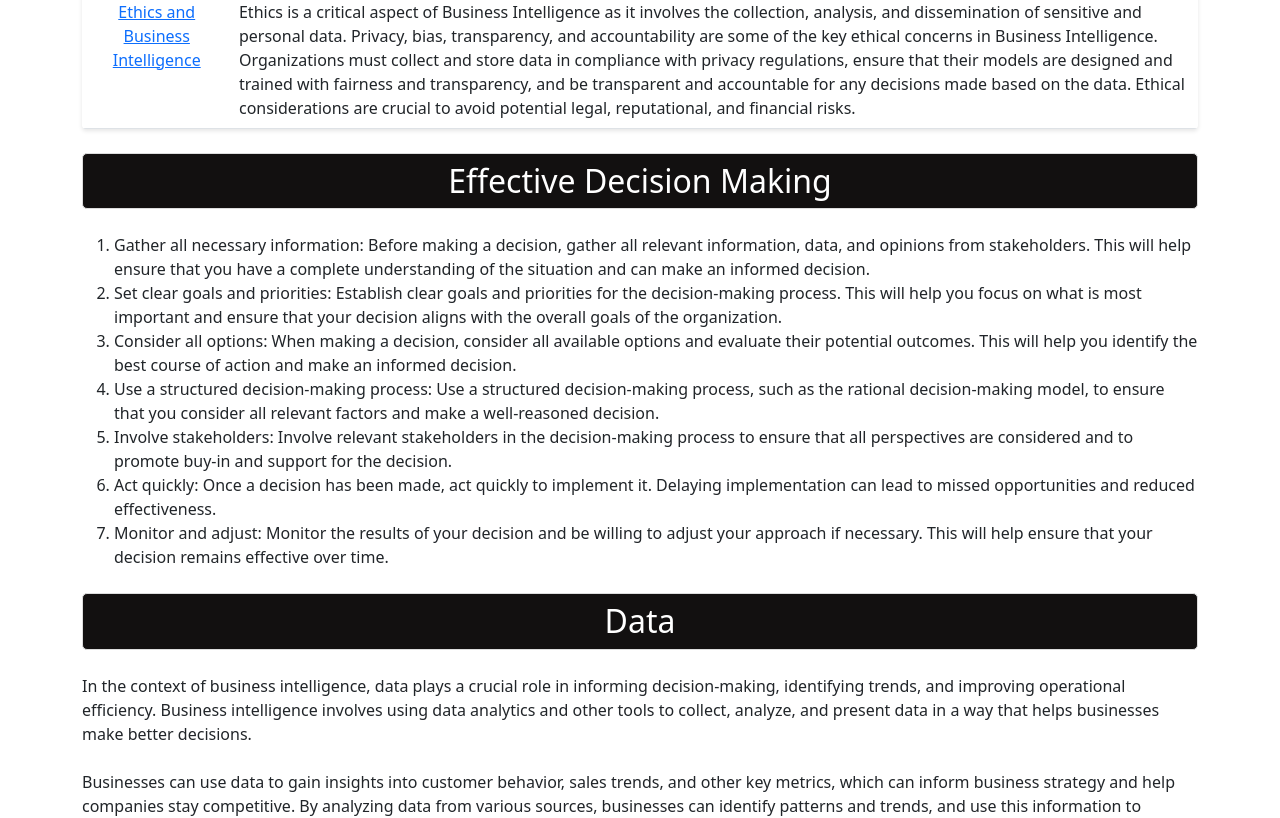
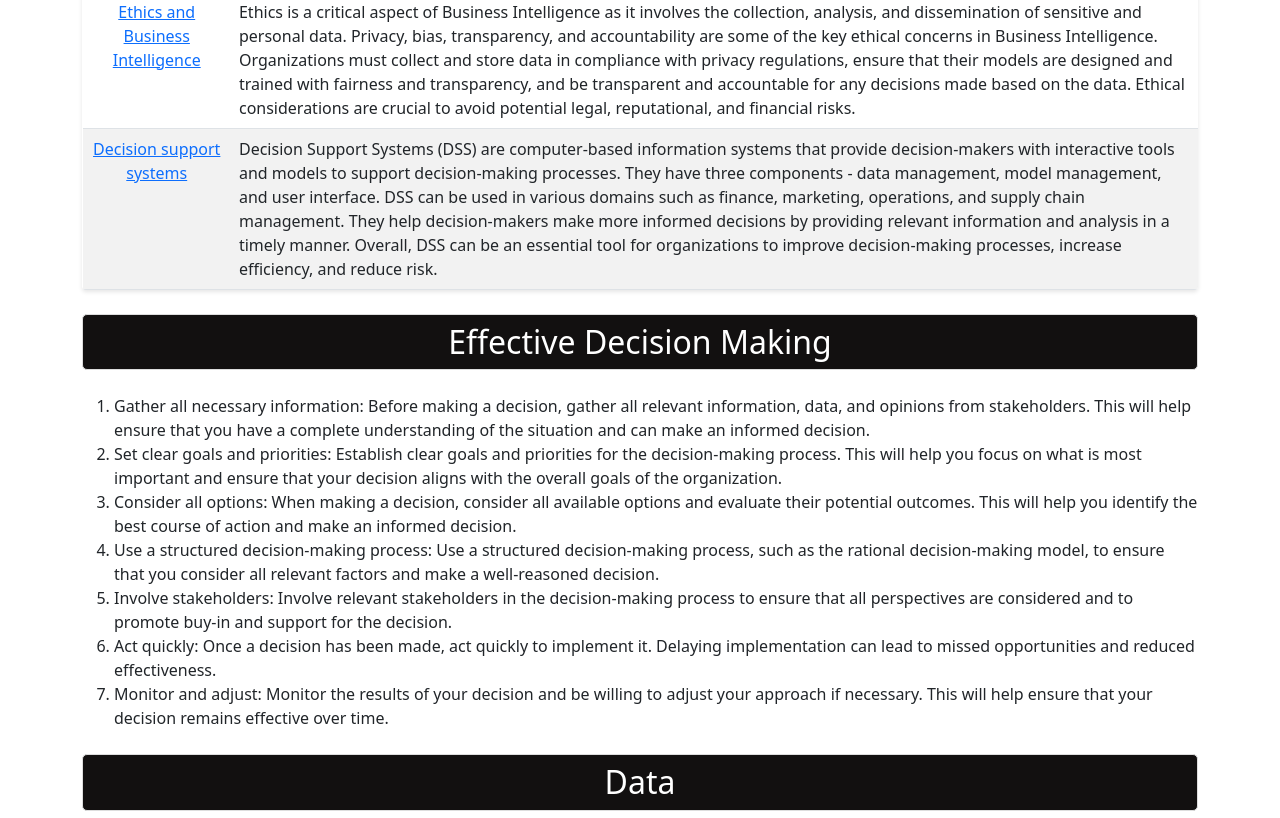
Before and after one commit to Anamaya1729/business-intelligence-notes-app, a React (Create React App) app: page / in a window 1280 px wide. Shown: the part 2340-3158 px from the top of the page. Built offline with nearby package versions, Linux system fonts and the light colour scheme; a small style sheet from the web is missing.

Commit message:
added dss

```diff
--- a/src/App.js
+++ b/src/App.js
@@ -24,6 +24,7 @@ function App() {
     <Paragraph props={data['business-intelligence-architecture']} />
     <Image src={architecture} alt="Business Intelligence Architecture"  caption="Business Intelligence Architecture" />
     <Paragraph props= {data.ethics} />
+    <Paragraph props={data.decision} />
     </>
   )
 }
--- a/src/data.json
+++ b/src/data.json
@@ -41,6 +41,12 @@
       "title": "Ethics and Business Intelligence",
       "content": "Ethics is a critical aspect of Business Intelligence as it involves the collection, analysis, and dissemination of sensitive and personal data. Privacy, bias, transparency, and accountability are some of the key ethical concerns in Business Intelligence. Organizations must collect and store data in compliance with privacy regulations, ensure that their models are designed and trained with fairness and transparency, and be transparent and accountable for any decisions made based on the data. Ethical considerations are crucial to avoid potential legal, reputational, and financial risks.",
       "link": "ethics"
+    },
+    {
+      "id": 8,
+      "title": "Decision support systems",
+      "content": "Decision Support Systems (DSS) are computer-based information systems that provide decision-makers with interactive tools and models to support decision-making processes. They have three components - data management, model management, and user interface. DSS can be used in various domains such as finance, marketing, operations, and supply chain management. They help decision-makers make more informed decisions by providing relevant information and analysis in a timely manner. Overall, DSS can be an essential tool for organizations to improve decision-making processes, increase efficiency, and reduce risk.",
+      "link": "dss"
     }
   ],
   "importantQuestion" : [
@@ -233,5 +239,17 @@
         "Overall, ethical considerations are crucial in Business Intelligence. Organizations must ensure that they use data and analytics in a responsible and ethical manner to avoid potential legal, reputational, and financial risks."
       ],
       "link": "ethics"
+  },
+  "decision" : {
+      "title" : "Decision support systems",
+      "data" : ["Decision Support Systems (DSS) are computer-based information systems that provide decision-makers with interactive tools and models to support decision-making processes. DSS are designed to help users analyze complex problems, evaluate alternatives, and make decisions based on data and analysis.",
+                "DSS typically have three components:",
+                "1. Data management: This involves the collection, storage, and retrieval of data needed for the decision-making process.",
+                "2. Model management: This involves the creation and management of mathematical or logical models that are used to analyze data and evaluate alternatives.",
+                "3. User interface: This is the part of the DSS that allows users to interact with the system, input data, and view results.",
+                "DSS can be used in a variety of domains, including finance, marketing, operations, and supply chain management. They can help decision-makers make more informed decisions by providing them with relevant information and analysis in a timely manner.",
+                "Overall, DSS can be an important tool for organizations to improve decision-making processes, increase efficiency, and reduce risk."],
+      "link": "dss"
   }
+
 }
```
